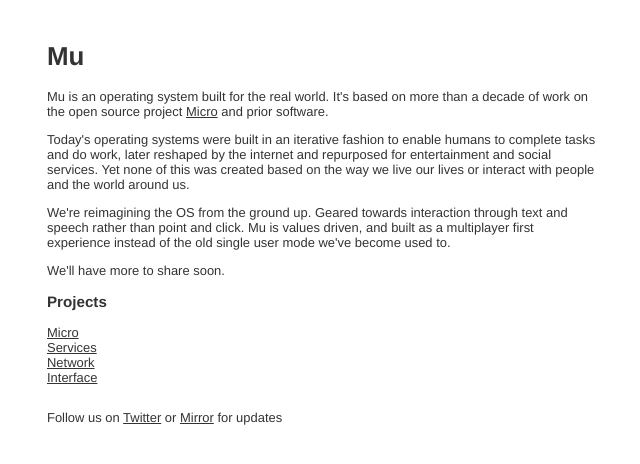
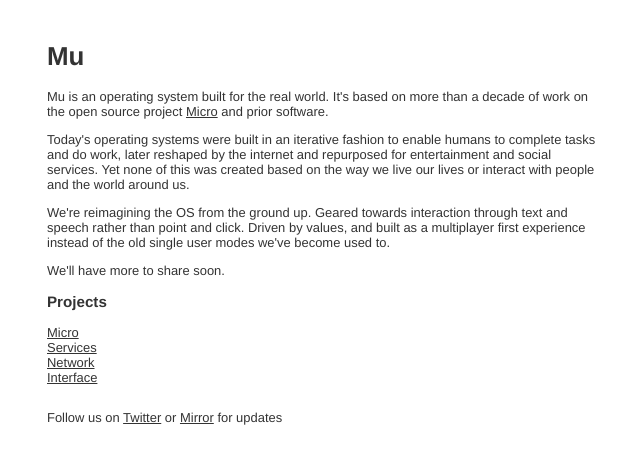
Before and after one commit to muxyz/website, a Jekyll site: the page index.html, which Jekyll copies as it is, in a window 1280 px wide. Shown: the top 464 px of the page, without its empty margins (113-753 px from the left). Built offline with Jekyll 4.4.1, drawn with Linux system fonts in a browser that asks for light colours.

Commit message:
Update index.html

```diff
--- a/index.html
+++ b/index.html
@@ -53,8 +53,8 @@
       </p>
 
       <p>We're reimagining the OS from the ground up. Geared towards interaction through text and speech rather
-      than point and click. Mu is values driven, and built as a multiplayer first experience instead of the old
-      single user mode we've become used to.
+      than point and click. Driven by values, and built as a multiplayer first experience instead of the old
+      single user modes we've become used to.
       </p>
       <p>We'll have more to share soon.</p>
       </div>
```
